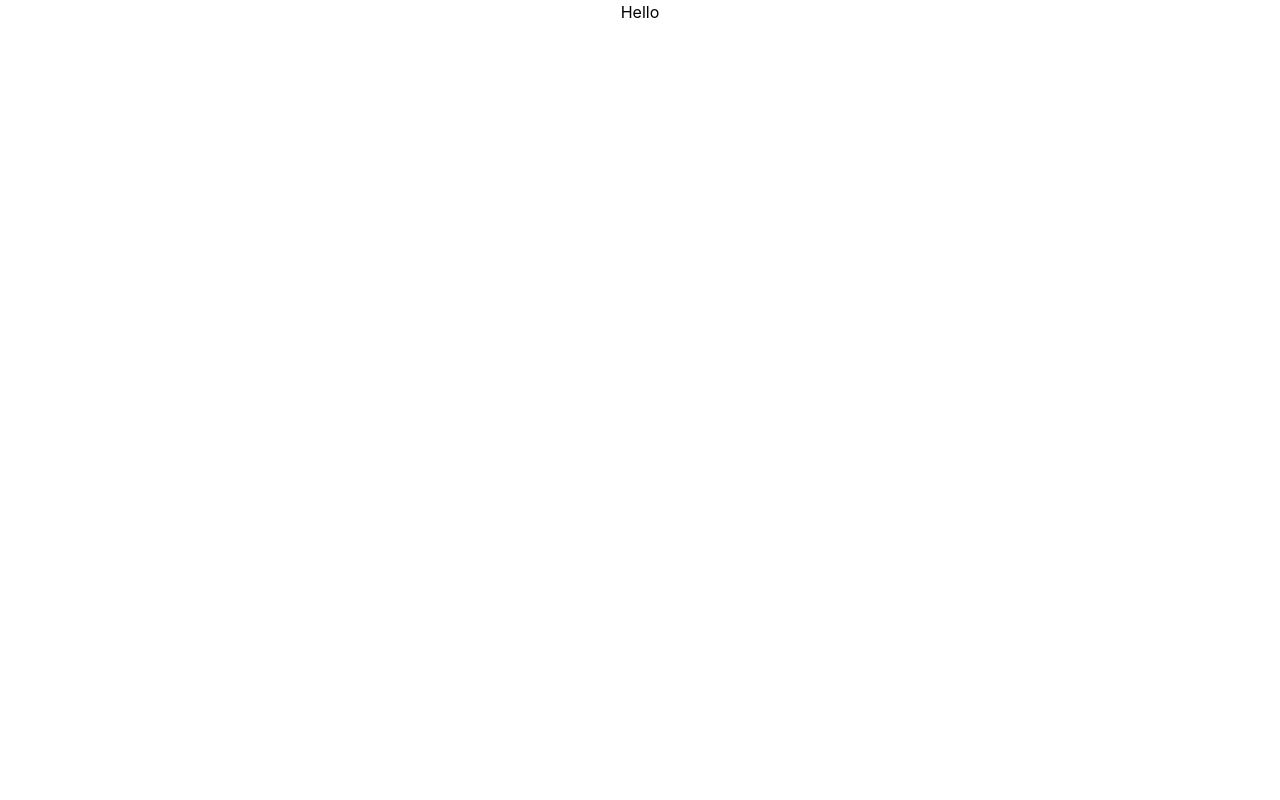
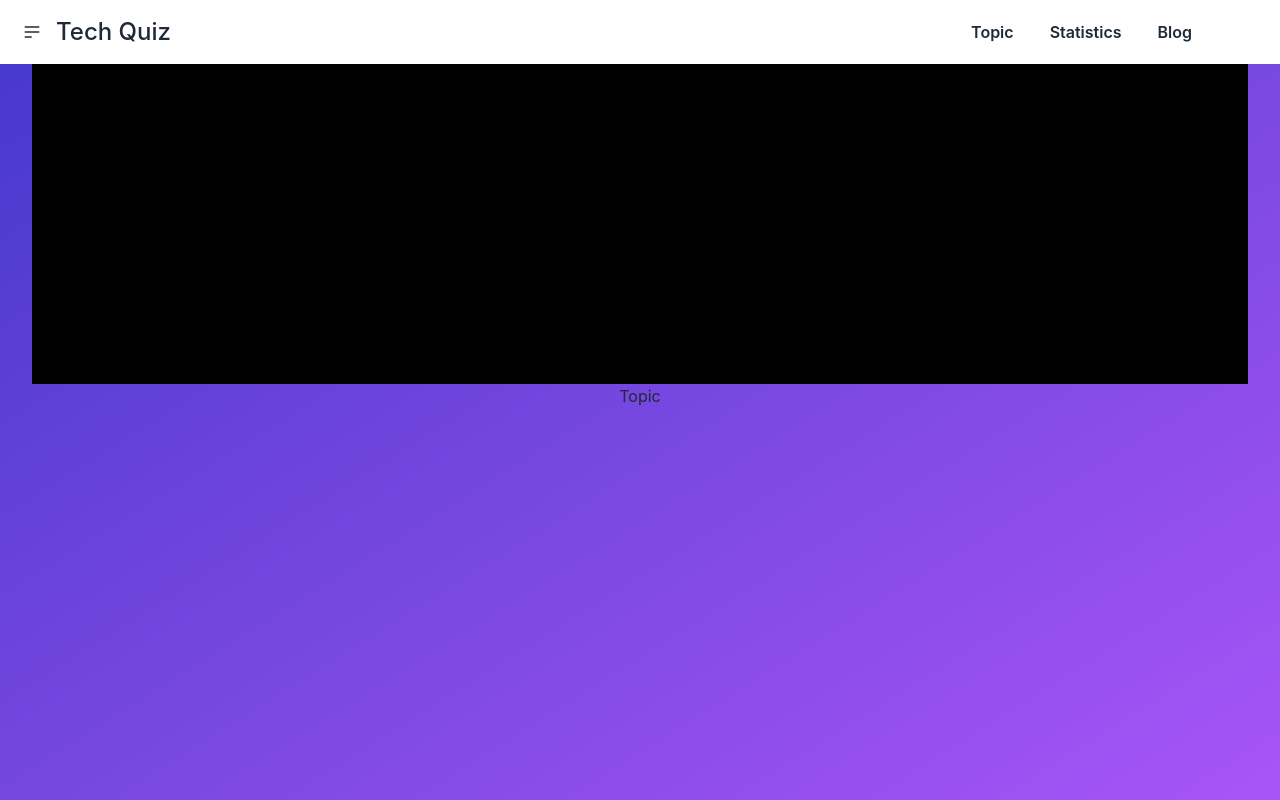
Before and after one commit to ashr-aful007/tech-quiz-app, a React (Create React App) app: page /topic in a window 1280 px wide. Built offline with nearby package versions, Linux system fonts and the light colour scheme.

Commit message:
loaded all quiz data from api

```diff
--- a/package.json
+++ b/package.json
@@ -6,8 +6,10 @@
     "@testing-library/jest-dom": "^5.16.5",
     "@testing-library/react": "^13.4.0",
     "@testing-library/user-event": "^13.5.0",
+    "daisyui": "^2.31.0",
     "react": "^18.2.0",
     "react-dom": "^18.2.0",
+    "react-router-dom": "^6.4.2",
     "react-scripts": "5.0.1",
     "web-vitals": "^2.1.4"
   },
--- a/public/index.html
+++ b/public/index.html
@@ -4,7 +4,7 @@
     <meta charset="utf-8" />
     <link rel="icon" href="%PUBLIC_URL%/favicon.ico" />
     <meta name="viewport" content="width=device-width, initial-scale=1" />
-    <meta name="theme-color" content="#000000" />
+    <!-- <meta name="theme-color" content="#000000" /> -->
     <meta
       name="description"
       content="Web site created using create-react-app"
--- a/src/App.js
+++ b/src/App.js
@@ -1,9 +1,46 @@
+import { createBrowserRouter, RouterProvider } from 'react-router-dom';
 import './App.css';
+import Blog from './Components/Blog/Blog';
+import Errorpage from './Components/Errorpage/Errorpage';
+import Home from './Components/Home/Home';
+import Statistics from './Components/statistics/Statistics';
+import Topic from './Components/Topic/Topic';
+import Layout from './Layout/Layout';
 
 function App() {
+  const router = createBrowserRouter([
+        {path:'/', element:<Layout></Layout>,
+        errorElement: <Errorpage></Errorpage>,
+         children:[
+          {
+            path: '/',
+            loader: () => fetch('https://openapi.programming-hero.com/api/quiz'),
+            element: <Home></Home>,
+          },
+          {
+            path: '/topic',
+            element: <Topic></Topic>
+          },
+          {
+            path: '/statistics',
+            element: <Statistics></Statistics>
+          },
+          {
+            path: '/blog',
+            element: <Blog></Blog>
+          }
+         ]
+        },
+
+  ])
+
   return (
     <div className="App">
-        <h1>Hello</h1>
+        <div className='h-screen relative bg-gradient-to-br from-indigo-700 to-purple-500 overflow-hidden'>
+        <RouterProvider router={router}>
+
+        </RouterProvider>
+        </div>
     </div>
   );
 }
--- /dev/null
+++ b/src/Components/Blog/Blog.jsx
@@ -0,0 +1,9 @@
+import React from 'react'
+
+function Blog() {
+  return (
+    <div>Blog</div>
+  )
+}
+
+export default Blog
--- /dev/null
+++ b/src/Components/Errorpage/Errorpage.jsx
@@ -0,0 +1,23 @@
+import React from 'react'
+import { useRouteError } from 'react-router-dom';
+
+function Errorpage() {
+     const error = useRouteError()
+     console.log(error)
+  return (
+    <div>
+     <div className='flex flex-col h-96 justify-center items-center'>
+     <h1 className='text-4xl'>Page not pound!</h1>
+     <br></br>
+     {error && (
+          <div>
+          <p className='text-red-400 font-medium'>{error.statusText}</p>
+          <p className='text-red-400 font-medium'>{error.message}</p>
+          </div>
+     )}
+     </div>
+    </div>
+  )
+}
+
+export default Errorpage
--- /dev/null
+++ b/src/Components/Header/Header.jsx
@@ -0,0 +1,42 @@
+import React from 'react'
+import { Link } from 'react-router-dom'
+
+
+function Header() {
+  return (
+    <div>
+    <div className="navbar bg-base-100">
+  <div className="navbar-start">
+    <div className="dropdown">
+      <label tabIndex={0} className="btn btn-ghost btn-circle">
+        <svg xmlns="http://www.w3.org/2000/svg" className="h-5 w-5" fill="none" viewBox="0 0 24 24" stroke="currentColor"><path strokeLinecap="round" strokeLinejoin="round" strokeWidth="2" d="M4 6h16M4 12h16M4 18h7" /></svg>
+      </label>
+      <ul tabIndex={0} className="menu menu-compact dropdown-content mt-3 p-2 shadow bg-base-100 rounded-box w-52 font-semibold">
+       <Link to='/'>Tech Quiz</Link>
+       <Link to='/topic'>Topic</Link>
+       <Link to='/statistics'>Statistics</Link>
+       <Link to='/blog'>Blog</Link>
+      </ul>
+    </div>
+    <div className='font-medium text-2xl'>
+    <Link to='/'>Tech Quiz</Link>
+    </div>
+  </div>
+  <div className='flex gap-9 float-right navbar-end mr-20 font-semibold'>
+      <Link to='/topic'>Topic</Link>
+        <Link to='/statistics'>Statistics</Link>
+        <Link to='/blog'>Blog</Link>
+  </div>
+  </div>
+ {/* heading section */}
+<div className='bg-black h-80 w-[95%] m-auto'>
+ <div className=''>
+
+ </div>
+
+</div>
+</div>
+  )
+}
+
+export default Header;
--- /dev/null
+++ b/src/Components/Home/Home.jsx
@@ -0,0 +1,21 @@
+import React from 'react'
+import { useLoaderData } from 'react-router-dom'
+import Showquizzs from '../Showquizzs/Showquizzs';
+
+function Home() {
+  const allQuiz = useLoaderData()
+  const quizdata = allQuiz.data;
+
+  return (
+    <div>
+     {
+      quizdata.map(quizess => <Showquizzs
+      key={quizess.id}
+      quizess={quizess}
+      ></Showquizzs>)
+     }
+      </div>
+  )
+}
+
+export default Home
--- /dev/null
+++ b/src/Components/Showquizzs/Showquizzs.jsx
@@ -0,0 +1,12 @@
+import React from 'react';
+
+const Showquizzs = ({quizess}) => {
+     const {id , name, logo , total} = quizess;
+     return (
+          <div>
+               {name}
+          </div>
+     );
+};
+
+export default Showquizzs;
--- /dev/null
+++ b/src/Components/Topic/Topic.jsx
@@ -0,0 +1,9 @@
+import React from 'react'
+
+function Topic() {
+  return (
+    <div>Topic</div>
+  )
+}
+
+export default Topic
--- /dev/null
+++ b/src/Components/statistics/Statistics.jsx
@@ -0,0 +1,9 @@
+import React from 'react'
+
+function Statistics() {
+  return (
+    <div>Statistics</div>
+  )
+}
+
+export default Statistics
--- /dev/null
+++ b/src/Layout/Layout.js
@@ -0,0 +1,14 @@
+import React from 'react';
+import { Outlet } from 'react-router-dom';
+import Header from '../Components/Header/Header';
+
+const Layout = () => {
+     return (
+          <div>
+               <Header></Header>
+               <Outlet></Outlet>
+          </div>
+     );
+};
+
+export default Layout;
--- a/tailwind.config.js
+++ b/tailwind.config.js
@@ -6,5 +6,5 @@ module.exports = {
   theme: {
     extend: {},
   },
-  plugins: [],
+  plugins: [require("daisyui")],
 }
```
Also changed, not shown: 1 other file (tests, documents, lock files or other folders).
